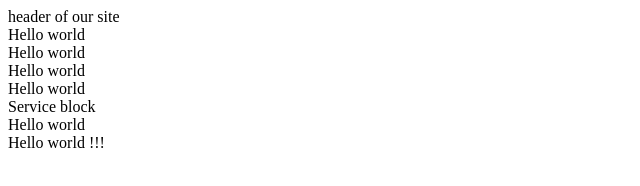
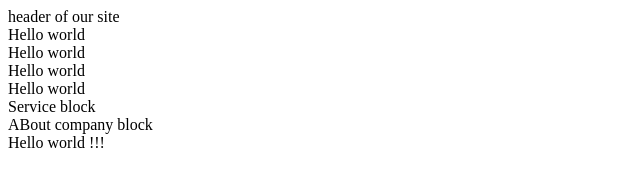
Before and after one commit to Timau32/mock-project, a plain HTML site: page index.html in a window 1280 px wide. Shown: the full height of the page, 0-640 px from the left. Drawn offline with Linux system fonts and the light colour scheme.

Commit message:
[C-0-2] && [C-0-3] added about company block

```diff
--- a/index.html
+++ b/index.html
@@ -31,7 +31,7 @@
     </div>
 
     <div class="about">
-        Hello world
+        ABout company block
     </div>
 
     <footer>
```
